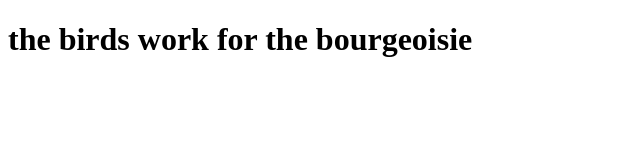
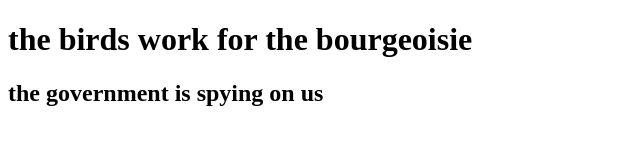
Before and after one commit to bradenschei/bradenscheidecker, a plain HTML site: page index.html in a window 1280 px wide. Shown: the whole page, without its empty margins (0-640 px from the left). Drawn offline with Linux system fonts and the light colour scheme.

Commit message:
Update index.html

```diff
--- a/index.html
+++ b/index.html
@@ -7,5 +7,6 @@
   </head>
   <body>
   <h1>the birds work for the bourgeoisie</h1>
+  <h2> the government is spying on us <h2>
   </body>
 </html>
```
